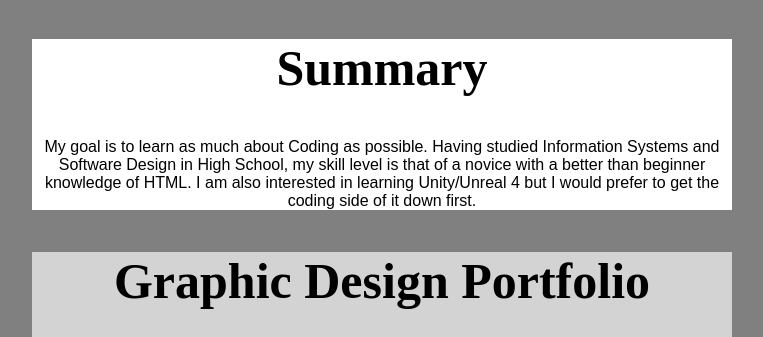
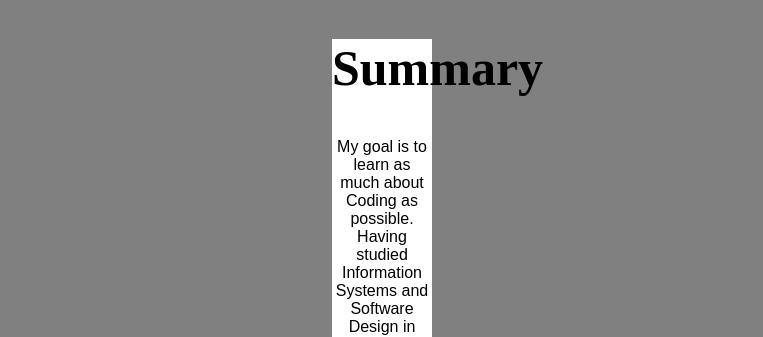
Before and after one commit to Whiggi/Whiggi.github.io, a plain HTML site: page index.html in a window 1280 px wide. Shown: the part 399-736 px from the top of the page, without its empty margins (258-1021 px from the left). Drawn offline with Linux system fonts and the light colour scheme.

Commit message:
whitebox2

```diff
--- a/index.css
+++ b/index.css
@@ -28,7 +28,7 @@
   }
   .white-box {
     background-color: white;
-   width: auto;
+   width: 100;
 }
   .second-box {
   margin-right: 100px;
```
